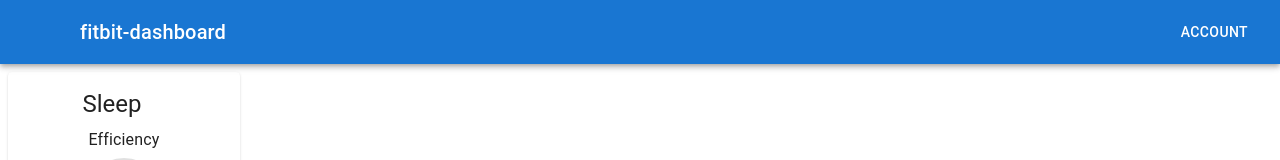
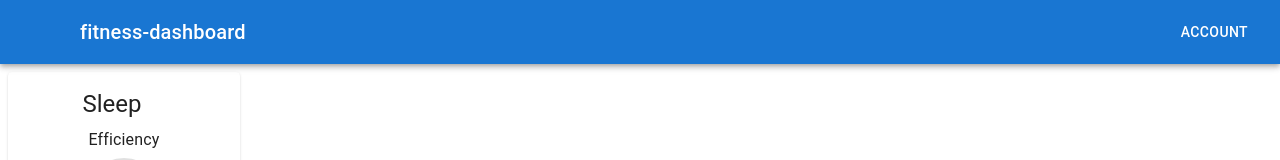
Before and after one commit to loganhagen/koa-sleep, a React (Vite) app in the folder client/: page / in a window 1280 px wide. Shown: the top 160 px of the page. Built offline with nearby package versions, Linux system fonts and the light colour scheme; no server answers; some icons are missing.

Commit message:
chore: update navbar title

```diff
--- a/client/src/components/Navbar.tsx
+++ b/client/src/components/Navbar.tsx
@@ -21,7 +21,7 @@ export default function ButtonAppBar() {
             <MenuIcon />
           </IconButton>
           <Typography variant="h6" component="div" sx={{ flexGrow: 1 }}>
-            fitbit-dashboard
+            fitness-dashboard
           </Typography>
           <Button color="inherit">Account</Button>
         </Toolbar>
```
